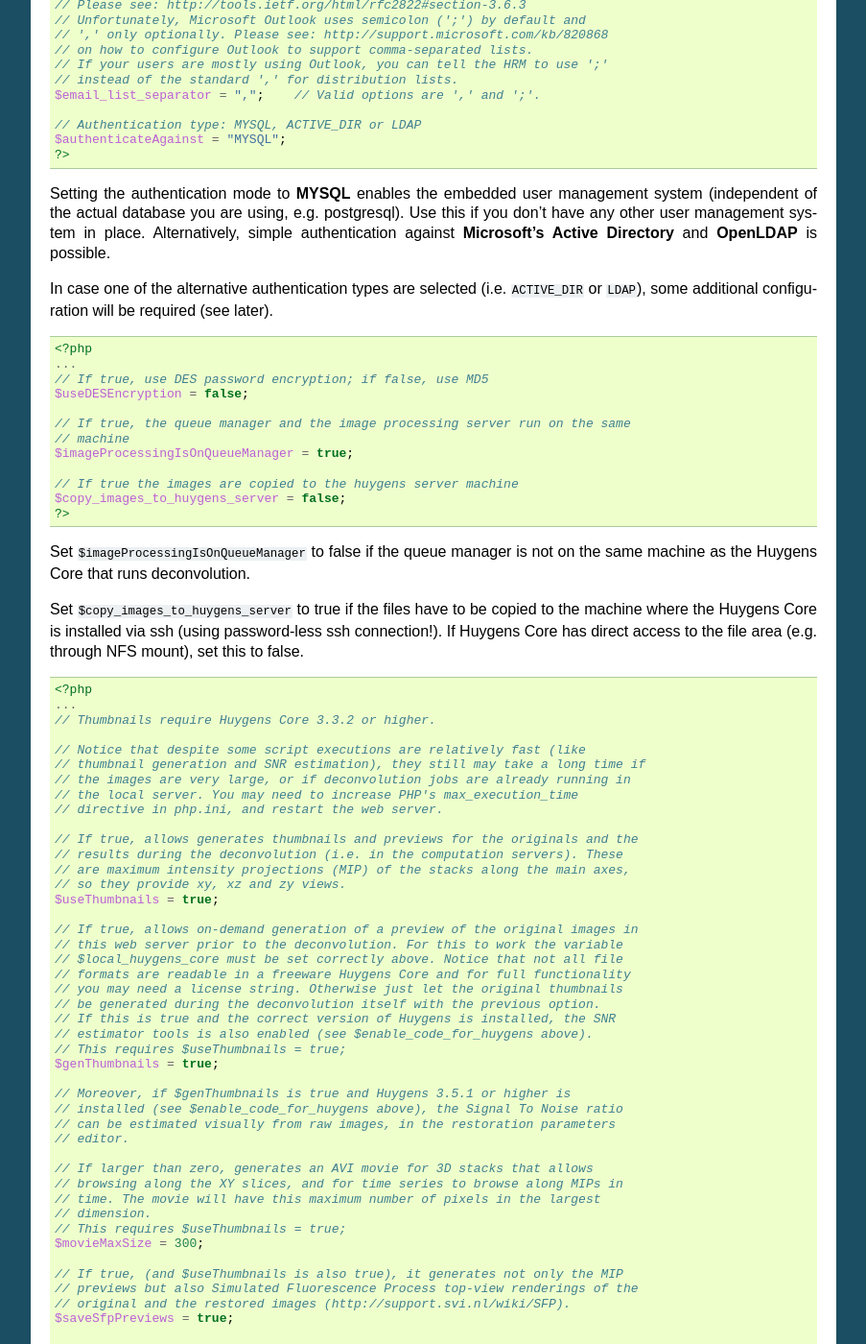
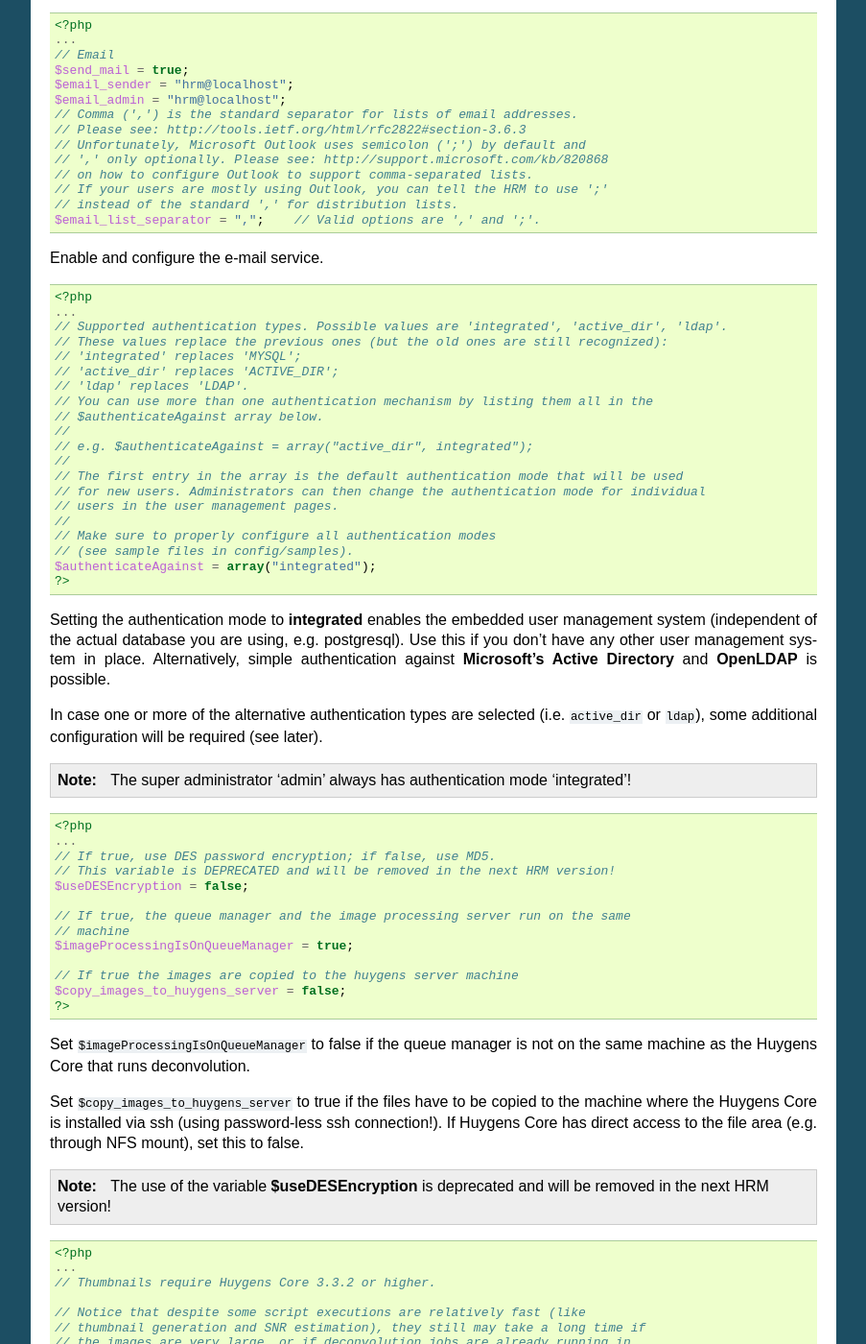
Before and after one commit to aarpon/hrm_docs, a Sphinx documentation site: the page built from docs/admin/config_files.rst, in a window 1280 px wide and 1400 px high, scrolled down 4434 px. Shown: the whole window at 96% size, without its empty margins (198-1101 px from the left). Built offline with Sphinx 7.4.7, drawn with Linux system fonts in a browser that asks for light colours; some of the changed text lies outside the part shown.

Commit message:
Update configuration files documentation.

```diff
--- a/docs/admin/config_files.rst
+++ b/docs/admin/config_files.rst
@@ -42,13 +42,21 @@
     // Database settings
     //==============================================================================
 
-    // The database type (mysql or postgres)
-    $db_type = "mysql";
+    // The database type ('mysqli' or 'postgres'; mysql is deprecated).
+    // Please notice that it is highly recommended to use the mysqli driver for
+    // PHP 5.5 and above. In PHP >= 5.6, the mysql driver is deprecated and will
+    // overflow your log files when used!
+    $db_type = "mysqli";
+
     ?>
 
 .. note::
 
     Although the database abstraction library (`ADOdb <http://adodb.sourceforge.net/>`_) we use in the HRM can interface with a large number of databases, we currently only support **MySQL** and **PostgreSQL**. Other DBs may work, but we haven't tested them.
+
+.. note::
+
+    Also, please use the **'mysqli'** driver instead of 'mysql' as in previous versions of the HRM. From PHP 5.6, the 'mysql' driver is deprecated!
 
 .. code-block:: php
 
@@ -270,19 +278,45 @@
     // instead of the standard ',' for distribution lists.
     $email_list_separator = ",";    // Valid options are ',' and ';'.
 
-    // Authentication type: MYSQL, ACTIVE_DIR or LDAP
-    $authenticateAgainst = "MYSQL";
-    ?>
-
-Setting the authentication mode to **MYSQL** enables the embedded user management system (independent of the actual database you are using, e.g. postgresql). Use this if you don't have any other user management system in place. Alternatively, simple authentication against **Microsoft's Active Directory** and **OpenLDAP** is possible.
-
-In case one of the alternative authentication types are selected (i.e. ``ACTIVE_DIR`` or ``LDAP``), some additional configuration will be required (see later).
+Enable and configure the e-mail service.
 
 .. code-block:: php
 
     <?php
     ...
-    // If true, use DES password encryption; if false, use MD5
+    // Supported authentication types. Possible values are 'integrated', 'active_dir', 'ldap'.
+    // These values replace the previous ones (but the old ones are still recognized):
+    // 'integrated' replaces 'MYSQL';
+    // 'active_dir' replaces 'ACTIVE_DIR';
+    // 'ldap' replaces 'LDAP'.
+    // You can use more than one authentication mechanism by listing them all in the
+    // $authenticateAgainst array below.
+    //
+    // e.g. $authenticateAgainst = array("active_dir", integrated");
+    //
+    // The first entry in the array is the default authentication mode that will be used
+    // for new users. Administrators can then change the authentication mode for individual
+    // users in the user management pages.
+    //
+    // Make sure to properly configure all authentication modes
+    // (see sample files in config/samples).
+    $authenticateAgainst = array("integrated");
+    ?>
+
+Setting the authentication mode to **integrated** enables the embedded user management system (independent of the actual database you are using, e.g. postgresql). Use this if you don't have any other user management system in place. Alternatively, simple authentication against **Microsoft's Active Directory** and **OpenLDAP** is possible.
+
+In case one or more of the alternative authentication types are selected (i.e. ``active_dir`` or ``ldap``), some additional configuration will be required (see later).
+
+.. note::
+
+    The super administrator 'admin' always has authentication mode 'integrated'!
+
+.. code-block:: php
+
+    <?php
+    ...
+    // If true, use DES password encryption; if false, use MD5.
+    // This variable is DEPRECATED and will be removed in the next HRM version!
     $useDESEncryption = false;
 
     // If true, the queue manager and the image processing server run on the same
@@ -296,6 +330,10 @@
 Set ``$imageProcessingIsOnQueueManager`` to false if the queue manager is not on the same machine as the Huygens Core that runs deconvolution.
 
 Set ``$copy_images_to_huygens_server`` to true if the files have to be copied to the machine where the Huygens Core is installed via ssh (using password-less ssh connection!). If Huygens Core has direct access to the file area (e.g. through NFS mount), set this to false.
+
+.. note::
+
+    The use of the variable **$useDESEncryption** is deprecated and will be removed in the next HRM version!
 
 .. code-block:: php
 
@@ -348,8 +386,13 @@
     // Huygens Core 3.5.2). This is the max size in pixels for each of the images's
     // slicer.
     $maxComparisonSize = 300;
-    These were several options for preview generations.
 
+These were several options for preview generations.
+
+.. code-block:: php
+
+    <?php
+    ...
     // A shell command that executes ping four times and stops afterwards
     $ping_command = 'ping -w 4';    // use this on linux systems
     // $ping_command = 'ping -t 4'; // use this on macosx systems
```
Also changed, not shown: README.md (+1 -1 lines).
